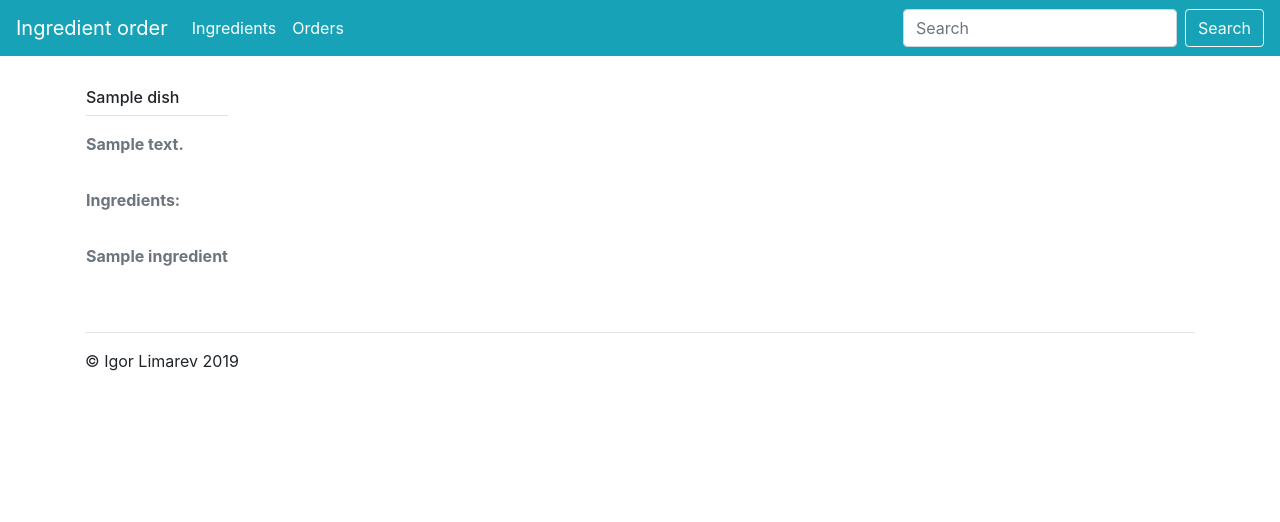
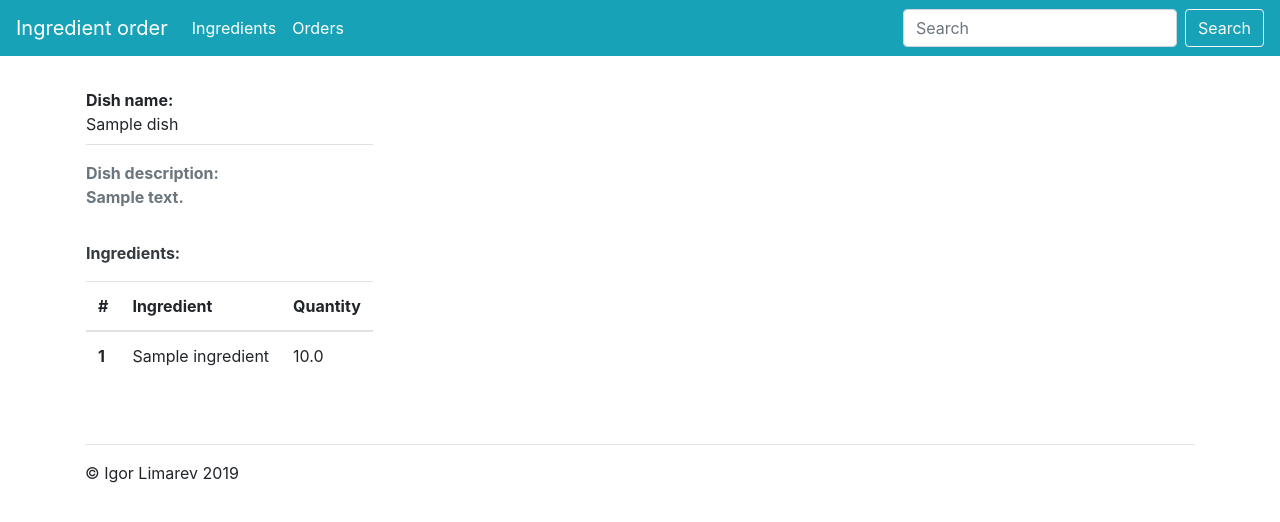
Before and after one commit to Stinesc/ingredient_order_site, a Django app: page /foodprod/1/ in a window 1280 px wide. Shown: the top 522 px of the page. Run offline with Django 3.2, Linux system fonts and the light colour scheme; tables that the repository leaves empty hold one stand-in row (values such as "Sample post"); some libraries are stand-ins or nearby versions.

Commit message:
crud complete

```diff
--- a/ingredient_order_site/foodprod/models.py
+++ b/ingredient_order_site/foodprod/models.py
@@ -44,6 +44,9 @@ class DishIngredient(models.Model):
     def __str__(self):
         return f"Dish: {self.dish} <> Ingredient: {self.ingredient} <> Quantity: {self.quantity}"
 
+    class Meta:
+        auto_created = True
+
 
 class OrderIngredient(models.Model):
     order = models.ForeignKey('Order', on_delete=models.CASCADE)
--- a/ingredient_order_site/foodprod/templates/foodprod/dish.html
+++ b/ingredient_order_site/foodprod/templates/foodprod/dish.html
@@ -1,23 +1,38 @@
 {% extends "foodprod/base.html" %}
 {% block content %}
     <div class="my-3 p-3 bg-white rounded box-shadow">
-        <h6 class="border-bottom border-gray pb-2 mb-0">{{ object.name }}</h6>
+        <p class="border-bottom border-gray pb-2 mb-0">
+            <strong class="d-block text-gray-dark">Dish name: </strong>
+            {{ object.name }}
+        </p>
             <div class="media text-muted pt-3">
               <p class="media-body pb-3 mb-0 lh-125">
+                  <strong class="d-block text-gray-dark">Dish description: </strong>
                 <strong class="d-block text-gray-dark">{{ object.description }}</strong>
               </p>
             </div>
-            <div class="media text-muted pt-3">
+            <div class="media text-dark pt-3">
               <p class="media-body pb-3 mb-0 lh-125">
                 <strong class="d-block text-gray-dark">Ingredients:</strong>
               </p>
             </div>
-        {% for ingredient in object.ingredients.all %}
-            <div class="media text-muted pt-3">
-              <p class="media-body pb-3 mb-0  lh-125">
-                <strong class="d-block text-gray-dark">{{ ingredient.name }}</strong>
-              </p>
-            </div>
+        <table class="table">
+          <thead>
+            <tr>
+              <th scope="col">#</th>
+              <th scope="col">Ingredient</th>
+              <th scope="col">Quantity</th>
+            </tr>
+          </thead>
+          <tbody>
+        {% for dishingredient in object.dishingredient_set.all %}
+            <tr>
+                <th scope="row">{{ forloop.counter }}</th>
+                <td>{{ dishingredient.ingredient.name }}</td>
+                <td>{{ dishingredient.quantity }}</td>
+            </tr>
         {% endfor %}
+          </tbody>
+        </table>
     </div>
 {% endblock %}
--- a/ingredient_order_site/foodprod/templates/foodprod/index.html
+++ b/ingredient_order_site/foodprod/templates/foodprod/index.html
@@ -12,8 +12,8 @@
                 {{ dish.description }}
               </p>
             <div class="row">
-                <a href="{% url 'foodprod:dish' dish.id%}" type="button" class="mt-5 btn btn-outline-secondary btn-sm align-items-center">Edit</a>
-                <a href="" type="button" class="mt-5 mx-2 btn btn-outline-danger btn-sm align-items-center">Delete</a>
+                <a href="{% url 'foodprod:dish_update' dish.id%}" type="button" class="mt-5 btn btn-outline-secondary btn-sm align-items-center">Edit</a>
+                <a href="{% url 'foodprod:dish_delete' dish.id%}" type="button" class="mt-5 mx-2 btn btn-outline-danger btn-sm align-items-center">Delete</a>
             </div>
             </div>
         {% empty %}
--- a/ingredient_order_site/foodprod/templates/foodprod/ingredients.html
+++ b/ingredient_order_site/foodprod/templates/foodprod/ingredients.html
@@ -10,7 +10,7 @@
         {% for ingredient in object_list %}
             <div class="media text-muted pt-3">
               <p class="media-body pb-3 mb-0 lh-125">
-                <a href="{% url 'foodprod:dish' ingredient.id%}" class="d-block text-gray-dark">{{ ingredient.name }}</a>
+                <a href="{% url 'foodprod:ingredient' ingredient.id%}" class="d-block text-gray-dark">{{ ingredient.name }}</a>
               </p>
             <div class="row">
                 <a href="{% url 'foodprod:ingredient_update' ingredient.id %}" type="button" class="mt-4 mr-3 btn btn-outline-secondary btn-sm align-items-center">Edit</a>
--- a/ingredient_order_site/foodprod/urls.py
+++ b/ingredient_order_site/foodprod/urls.py
@@ -6,6 +6,8 @@ urlpatterns = [
     path('', views.IndexView.as_view(), name='index'),
     path('<int:pk>/', views.DishDetailView.as_view(), name='dish'),
     path('create/', views.DishCreateView.as_view(), name='dish_create'),
+    path('update/<int:pk>/', views.DishUpdateView.as_view(), name='dish_update'),
+    path('delete/<int:pk>/', views.DishDeleteView.as_view(), name='dish_delete'),
     path('ingredients/', views.IngredientsListView.as_view(), name='ingredients'),
     path('ingredients/<int:pk>/', views.IngredientDetailView.as_view(), name='ingredient'),
     path('ingredients/create/', views.IngredientCreateView.as_view(), name='ingredient_create'),
--- a/ingredient_order_site/foodprod/views.py
+++ b/ingredient_order_site/foodprod/views.py
@@ -1,9 +1,8 @@
 from django.views.generic import CreateView, UpdateView, DetailView, ListView, DeleteView, FormView
-from django.views.generic.edit import ModelFormMixin
+from .forms import DishIngredientFormSet
 from django.db.models import Q
 from django.urls import reverse_lazy
 from .models import Dish, Ingredient, DishIngredient
-from .forms import DishForm
 
 
 class IndexView(ListView):
@@ -25,38 +24,63 @@ class DishDetailView(DetailView):
     model = Dish
 
 
-class DishCreateView(FormView):
-    template_name = "foodprod/dish_form.html"
-    form_class = DishForm
+class DishCreateView(CreateView):
+    model = Dish
+    fields = ['name', 'description']
+    success_url=reverse_lazy('foodprod:index')
+
+    def get_context_data(self, **kwargs):
+        context = super(DishCreateView, self).get_context_data(**kwargs)
+        if self.request.POST:
+            context['dish_ingredient_formset'] = DishIngredientFormSet(self.request.POST)
+        else:
+            context['dish_ingredient_formset'] = DishIngredientFormSet()
+        return context
 
     def form_valid(self, form):
-        name = form.cleaned_data['name']
-        description = form.cleaned_data['description']
-        ingredients = form.cleaned_data['ingredients']
-        dish = Dish(name=name, description=description)
-        dish.save()
-        ingredient_list = Ingredient.objects.filter(pk__in=ingredients)
-        for ingredient in ingredient_list:
-            dish_ingredient = DishIngredient()
-            dish_ingredient.dish = dish
-            dish_ingredient.ingredient = ingredient
-            dish_ingredient.quantity = form.cleaned_data[str(ingredient.pk)]
-            dish_ingredient.save()
-        return super(ModelFormMixin, self).form_valid(form)
+        context = self.get_context_data(form=form)
+        formset = context['dish_ingredient_formset']
+        if formset.is_valid():
+            response = super().form_valid(form)
+            formset.instance = self.object
+            formset.save()
+            return response
+        else:
+            return super().form_invalid(form)
 
-    '''model = Dish
-    fields = ['name', 'description', 'ingredients']
+
+class DishUpdateView(UpdateView):
+    model = Dish
+    fields = ['name', 'description']
+    success_url = reverse_lazy('foodprod:index')
+
+    def get_context_data(self, **kwargs):
+        context = super(DishUpdateView, self).get_context_data(**kwargs)
+        if self.request.POST:
+            context['dish_ingredient_formset'] = DishIngredientFormSet(self.request.POST, instance=self.object)
+            context['dish_ingredient_formset'].full_clean()
+        else:
+            context['dish_ingredient_formset'] = DishIngredientFormSet(instance=self.object)
+        return context
 
     def form_valid(self, form):
-        print('sdfsd')
-        self.object = form.save(commit=False)
-        for ingredient in form.cleaned_data['ingredients']:
-            dish_ingredient = DishIngredient()
-            dish_ingredient.dish = self.object
-            dish_ingredient.ingredient = ingredient
-            dish_ingredient.save()
-            print(ingredient)
-        return super(ModelFormMixin, self).form_valid(form)'''
+        context = self.get_context_data(form=form)
+        formset = context['dish_ingredient_formset']
+        print(context['dish_ingredient_formset'])
+        if formset.is_valid():
+            print('valid')
+            response = super().form_valid(form)
+            formset.instance = self.object
+            formset.save()
+            return response
+        else:
+            print('not valid')
+            return super().form_invalid(form)
+
+
+class DishDeleteView(DeleteView):
+    model = Dish
+    success_url = reverse_lazy('foodprod:index')
 
 
 class IngredientsListView(ListView):
```
Also changed, not shown: ingredient_order_site/foodprod/forms.py (+5 -7 lines), ingredient_order_site/foodprod/templates/foodprod/dish_confirm_delete.html (added, +11 -0 lines), ingredient_order_site/foodprod/templates/foodprod/dish_form.html (+7 -26 lines), ingredient_order_site/foodprod/templates/foodprod/ingredient.html (+3 -18 lines), ingredient_order_site/foodprod/templates/foodprod/ingredient_form.html (+3 -4 lines).
